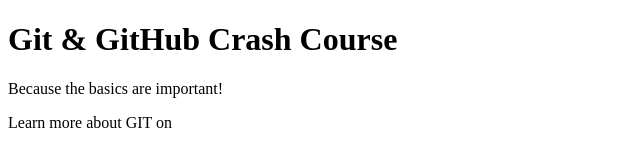
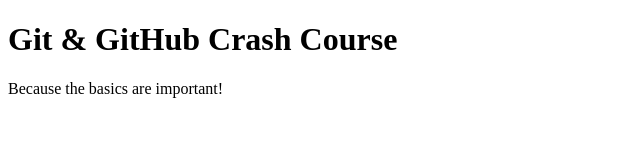
Before and after one commit to raghav-k-31789/git_hub_cicd, a plain HTML site: page index.html in a window 1280 px wide. Shown: the whole page, without its empty margins (0-640 px from the left). Drawn offline with Linux system fonts and the light colour scheme.

Commit message:
Revert "added Learn more about GIT"
This reverts commit 0116724b325a24e2611c748a8e28d0dcd5acfa6f.

```diff
--- a/index.html
+++ b/index.html
@@ -9,6 +9,5 @@
   <body>
     <h1>Git & GitHub Crash Course</h1>
     <p>Because the basics are important!</p>
-    <p>Learn more about GIT on </p>
   </body>
 </html>
```
